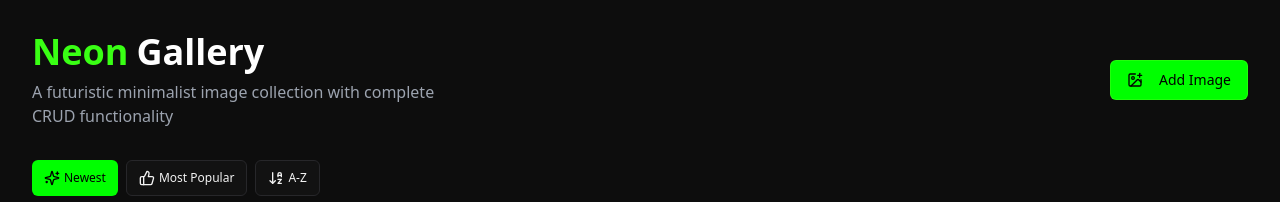
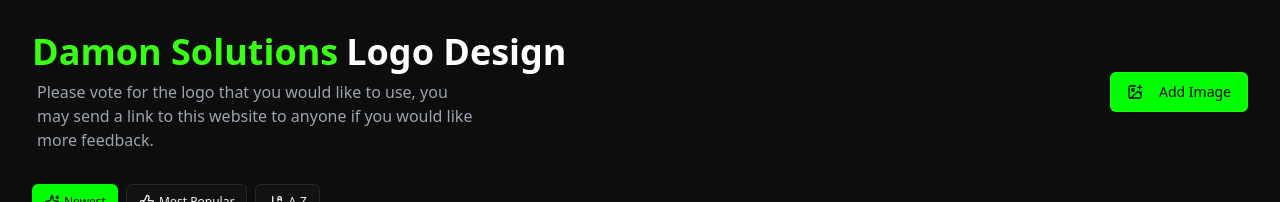
Before and after one commit to Ovotron-net/neon-echo-gallery-prime, a React (Vite) app: page / in a window 1280 px wide. Shown: the top 202 px of the page. Built offline with nearby package versions, Linux system fonts and the light colour scheme; no server answers; the database is empty.

Commit message:
Visual edit in Lovable
Edited UI in Lovable

```diff
--- a/src/pages/Index.tsx
+++ b/src/pages/Index.tsx
@@ -1,23 +1,18 @@
-
 import { ImageProvider } from "@/contexts/ImageContext";
 import Gallery from "@/components/gallery/Gallery";
 import AddImageButton from "@/components/gallery/AddImageButton";
-
 const Index = () => {
-  return (
-    <ImageProvider>
+  return <ImageProvider>
       <div className="min-h-screen p-4 md:p-8">
         <div className="max-w-7xl mx-auto">
           <header className="mb-8">
             <div className="flex flex-col md:flex-row justify-between items-start md:items-center gap-4">
               <div>
                 <h1 className="text-3xl md:text-4xl font-bold text-neon-green mb-2">
-                  <span className="inline-block">Neon</span>
-                  <span className="text-white ml-2">Gallery</span>
+                  <span className="inline-block">Damon Solutions</span>
+                  <span className="text-white ml-2">Logo Design</span>
                 </h1>
-                <p className="text-gray-400 max-w-md">
-                  A futuristic minimalist image collection with complete CRUD functionality
-                </p>
+                <p className="text-gray-400 max-w-md font-medium text-left px-[5px] py-0 mx-0 my-0">Please vote for the logo that you would like to use, you may send a link to this website to anyone if you would like more feedback. </p>
               </div>
               <AddImageButton />
             </div>
@@ -28,8 +23,6 @@ const Index = () => {
           </main>
         </div>
       </div>
-    </ImageProvider>
-  );
+    </ImageProvider>;
 };
-
 export default Index;
```
